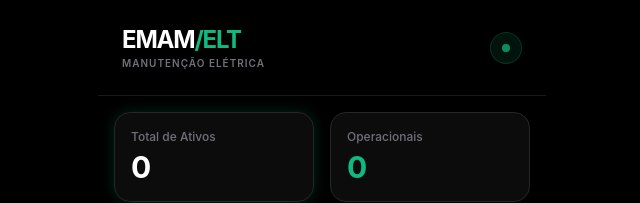
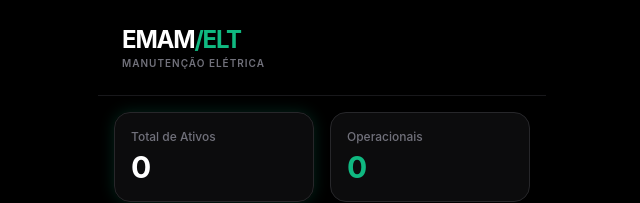
Before and after one commit to ramonvieira30605-sys/FinalEMAM, a React (Vite) app: page / in a window 1280 px wide. Shown: the top 203 px of the page, without its empty margins (318-958 px from the left). Built offline with nearby package versions, Linux system fonts and the light colour scheme.

Commit message:
feat: Update report footer and header
Update the report footer to display "Relatório Gerado por EMAM/ELT - GESTÃO WEG" and the current date.
Remove the cloud status indicator from the header and update the application title to reflect EMAM/ELT for electrical maintenance.

```diff
--- a/src/App.tsx
+++ b/src/App.tsx
@@ -8,7 +8,6 @@ import { motion, AnimatePresence } from 'motion/react';
 import {
   LayoutDashboard,
   Package,
-  Cloud,
   Plus,
   Search,
   QrCode,
@@ -263,7 +262,7 @@ export default function App() {
       doc.setFontSize(8);
       doc.setTextColor(150);
       doc.text(
-        `Gerado por EMAM-WEG Cloud - ${new Date().toLocaleString('pt-BR')}`,
+        `Relatório Gerado por EMAM/ELT - GESTÃO WEG - ${new Date().toLocaleString('pt-BR')}`,
         105,
         285,
         { align: 'center' }
@@ -632,9 +631,6 @@ export default function App() {
           <h1 className="text-2xl font-bold tracking-tighter text-white">EMAM<span className="text-emerald-500">/ELT</span></h1>
           <p className="text-[10px] text-zinc-500 uppercase tracking-widest font-semibold">Manutenção Elétrica</p>
         </div>
-        <div className="w-8 h-8 rounded-full bg-emerald-500/10 flex items-center justify-center border border-emerald-500/20">
-          <div className="w-2 h-2 rounded-full bg-emerald-500 animate-pulse" />
-        </div>
       </header>
 
       {/* Main Content */}
```
